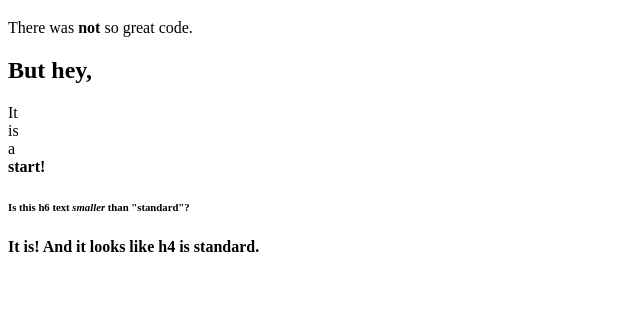
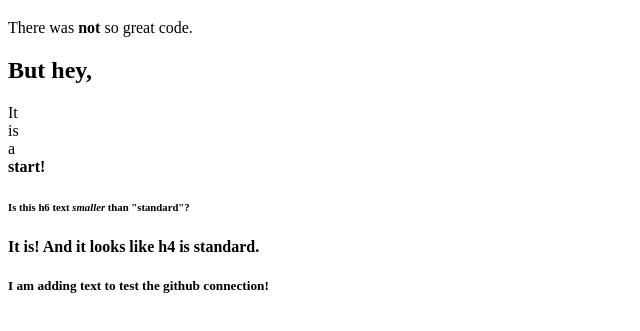
Before and after one commit to JeZsaNay/HTML-Testing, a plain HTML site: page index.html in a window 1280 px wide. Shown: the part 61-392 px from the top of the page, without its empty margins (0-640 px from the left). Drawn offline with Linux system fonts and the light colour scheme.

Commit message:
Update index to test remote connectivity

```diff
--- a/index.html
+++ b/index.html
@@ -14,5 +14,6 @@
         <h6> Is this h6 text <em>smaller</em> than "standard"?</h6>
         <!-- Look another reminder! em stands for emphasis! It makes the text italic!-->
         <h4> It is! And it looks like h4 is standard.</h4>
+        <h5> I am adding text to test the github connection!</h5>
     </body>
 </html>
```
